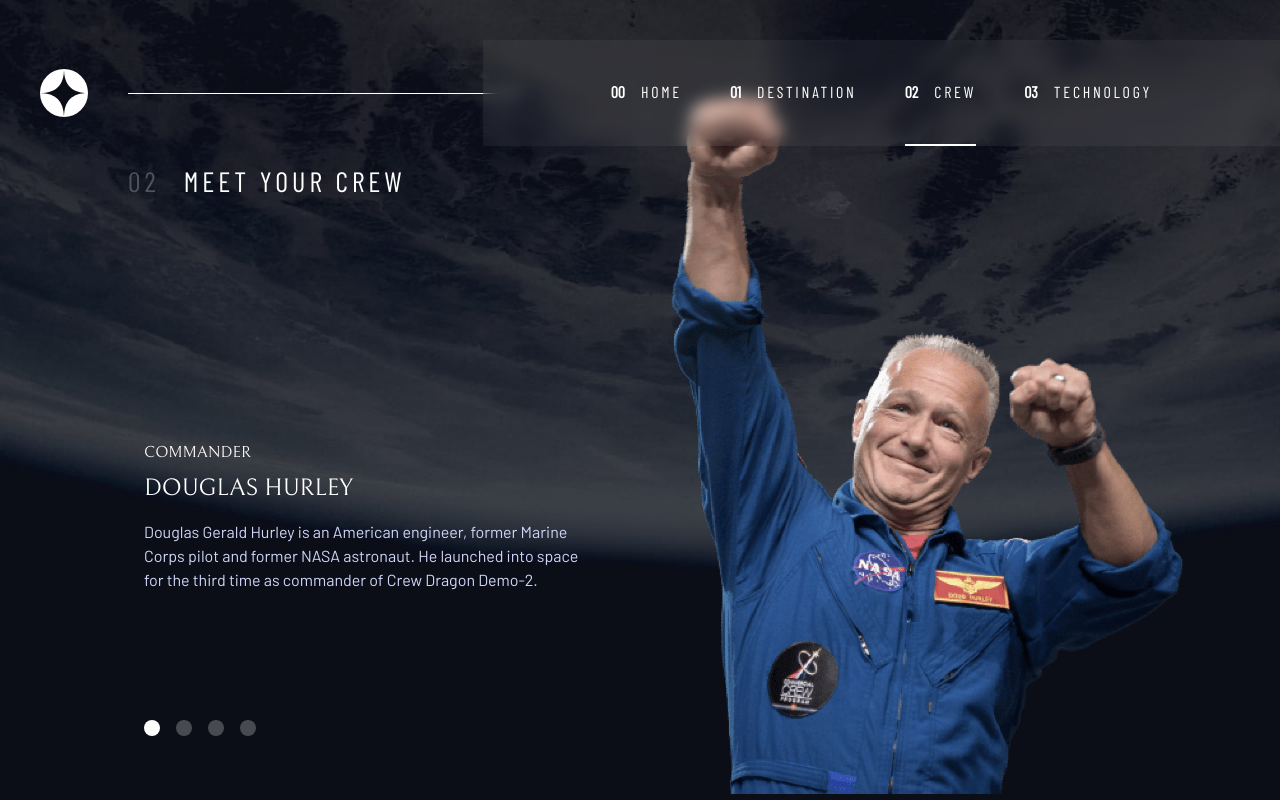
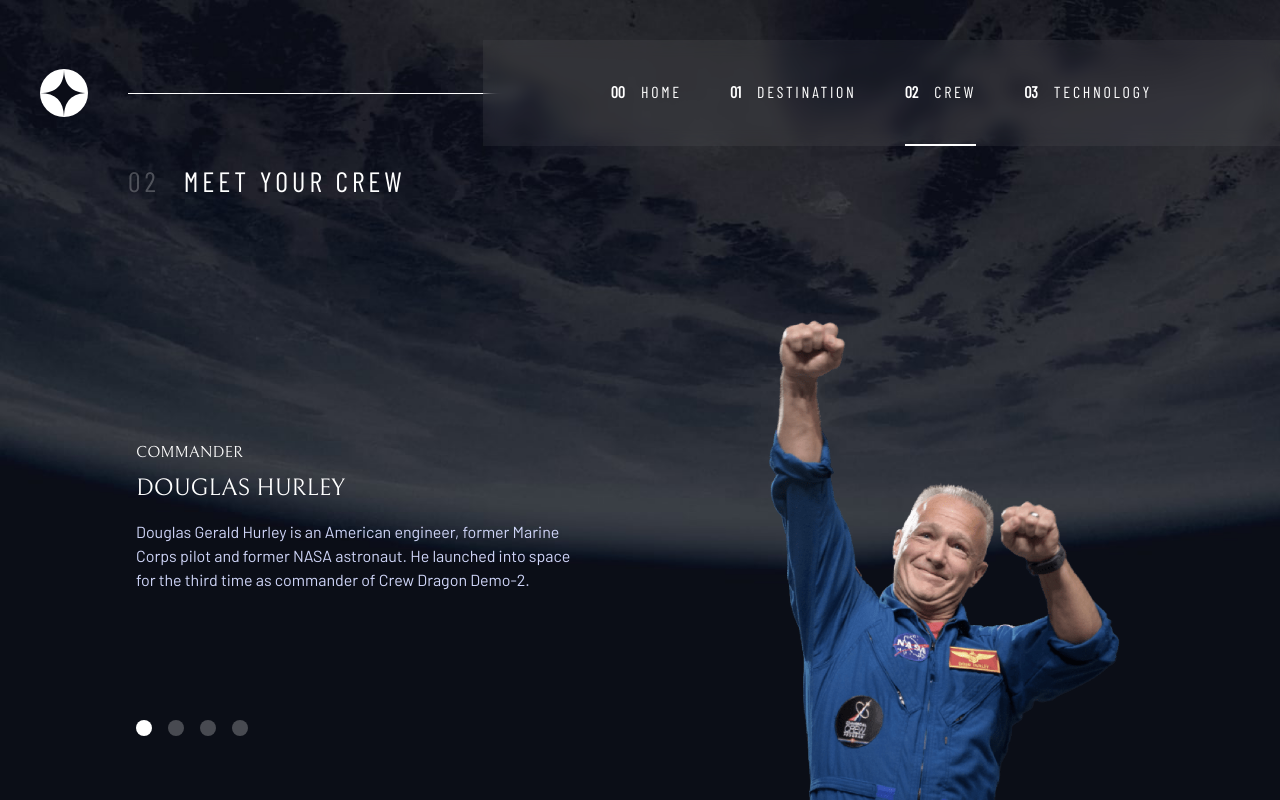
Before and after one commit to dominikrubroeder/space-tourism-website, a Next.js app: page /crew in a window 1280 px wide. Built offline with nearby package versions, Linux system fonts and the light colour scheme.

Commit message:
Use next Image component

```diff
--- a/pages/crew/index.js
+++ b/pages/crew/index.js
@@ -22,9 +22,9 @@ const CrewPage = () => {
       <div className="min-h-screen text-white bg-crew-mobile bg-no-repeat bg-center bg-cover md:bg-crew-tablet xl:bg-crew-desktop">
         <Breadcrumb title="Meet your crew" count="02" />
 
-        <TopLevelPageSection className="xl:pt-0 xl:pb-0">
-          <section className="relative w-full md:block xl:h-screen xl:pb-0 xl:grid xl:grid-cols-2 xl:max-w-7xl">
-            <div className="grid gap-0 w-full mx-auto md:fixed md:bottom-0 xl:absolute xl:right-0 xl:mr-0 xl:w-auto">
+        <TopLevelPageSection className="md:pb-0 xl:pt-0">
+          <section className="relative w-full md:flex md:flex-col-reverse md:justify-between md:gap-8 xl:h-screen xl:pb-0 xl:grid xl:grid-cols-2 xl:max-w-7xl">
+            <div className="grid gap-0 w-full mx-auto xl:absolute xl:bottom-0 xl:right-0 xl:mr-0 xl:w-auto">
               {crewsData.map((crew, index) => {
                 if (index === activeTab) {
                   return (
@@ -38,12 +38,14 @@ const CrewPage = () => {
                           delay: 0.3,
                         }}
                       >
-                        <div className="text-center">
+                        <div className="relative w-56 h-56 m-auto sm:w-96 sm:h-96 xl:w-[30rem] xl:h-[30rem]">
                           <Image
-                            width={crew.images.sizes.width}
-                            height={crew.images.sizes.height}
                             src={crew.images.png}
                             alt={crew.name}
+                            width="100%"
+                            height="100%"
+                            layout="responsive"
+                            objectFit="contain"
                           />
                         </div>
                       </motion.div>
```
